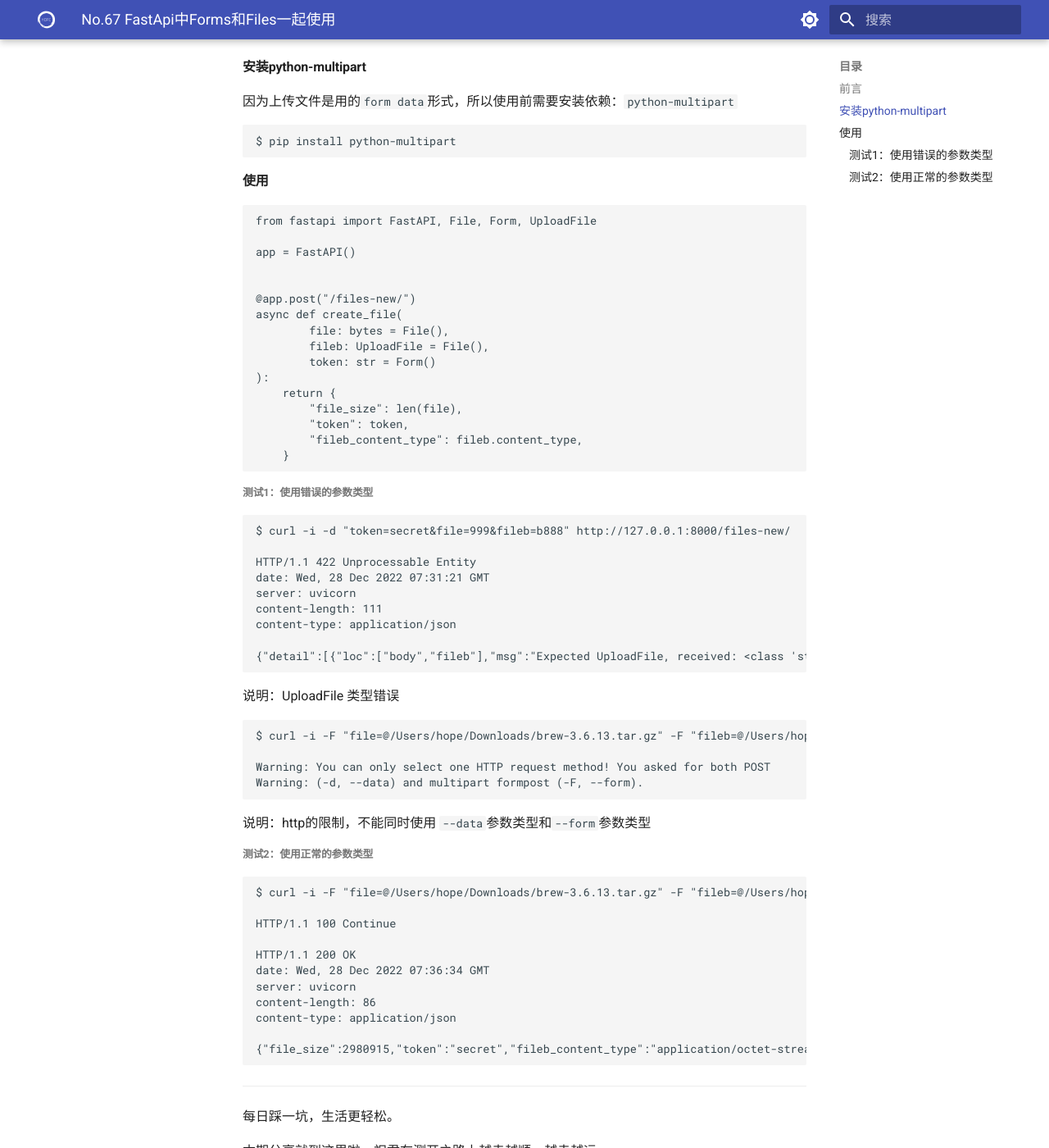
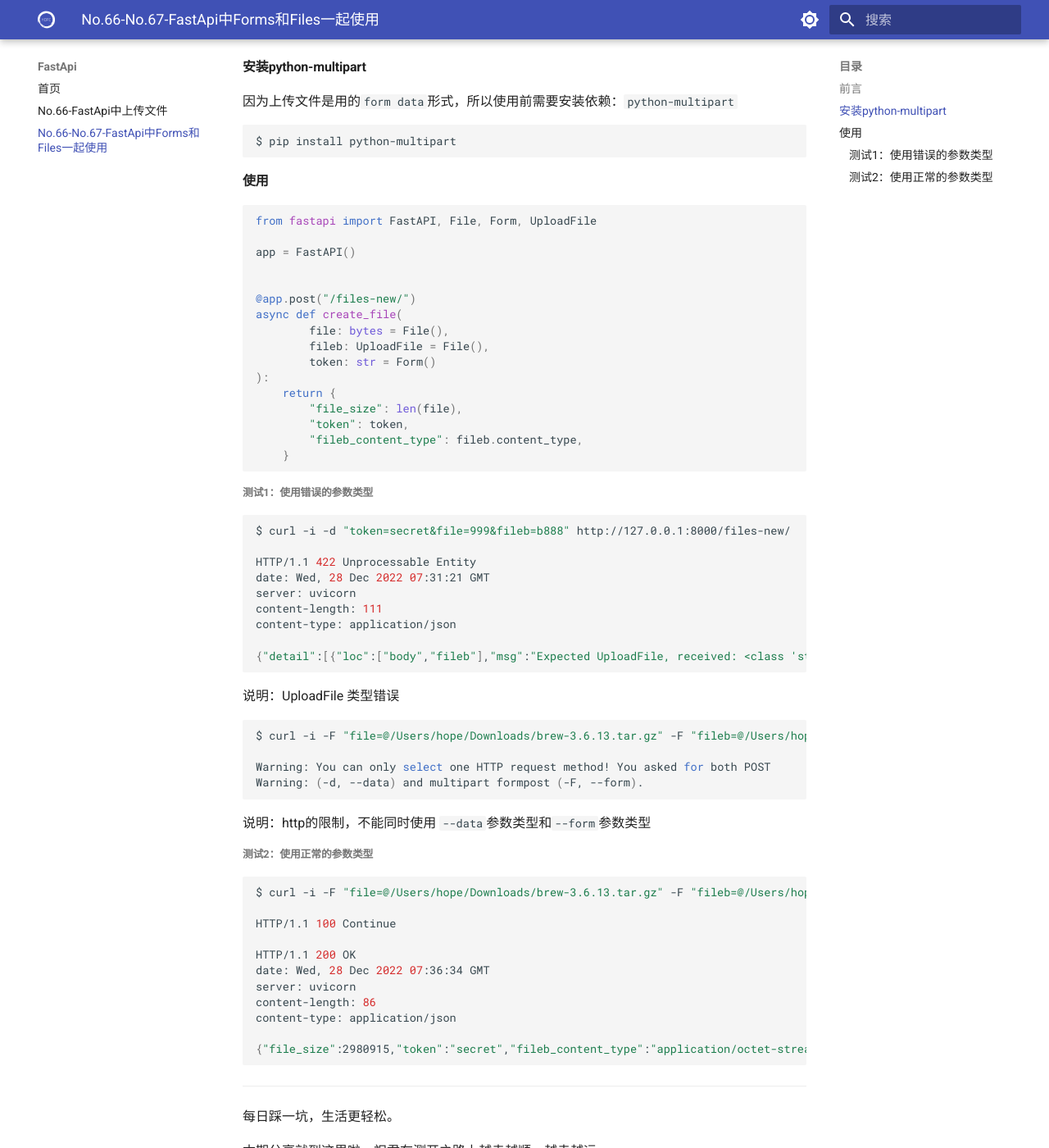
Before and after one commit to Deacone/mkdocs-material-myblog, an MkDocs documentation site: the page built from docs/fastapi/No.67-FastApi中Forms和Files一起使用.md, in a window 1280 px wide and 1400 px high, scrolled down 309 px. Shown: the whole window at 82% size. Built offline with MkDocs 1.6.1 and Material for MkDocs 9.7.7, drawn with Linux system fonts in a browser that asks for light colours; some of the changed text lies outside the part shown.

Commit message:
添加导航页面

```diff
--- a/mkdocs.yml
+++ b/mkdocs.yml
@@ -18,5 +18,34 @@ theme:
   features:
     - navigation.tabs
 nav:
-  - Home: index.md
-  - FastApi: fastapi
+  - 首页: index.md
+  - FastApi:
+      - 首页: fastapi/index.md
+      - No.66-FastApi中上传文件: fastapi/No.66-FastApi中上传文件.md
+      - No.66-No.67-FastApi中Forms和Files一起使用: fastapi/No.67-FastApi中Forms和Files一起使用.md
+copyright: Copyright &copy; 2016 - 2023 hope
+markdown_extensions:
+  - admonition
+  - codehilite:
+      guess_lang: false
+      linenums: false
+  - toc:
+      permalink: true
+  - footnotes
+  - meta
+  - def_list
+  - pymdownx.arithmatex
+  - pymdownx.betterem:
+      smart_enable: all
+  - pymdownx.caret
+  - pymdownx.critic
+  - pymdownx.details
+  - pymdownx.emoji:
+      emoji_generator: !!python/name:pymdownx.emoji.to_png
+  - pymdownx.inlinehilite
+  - pymdownx.magiclink
+  - pymdownx.mark
+  - pymdownx.smartsymbols
+  - pymdownx.superfences
+  - pymdownx.tasklist
+  - pymdownx.tilde
```
